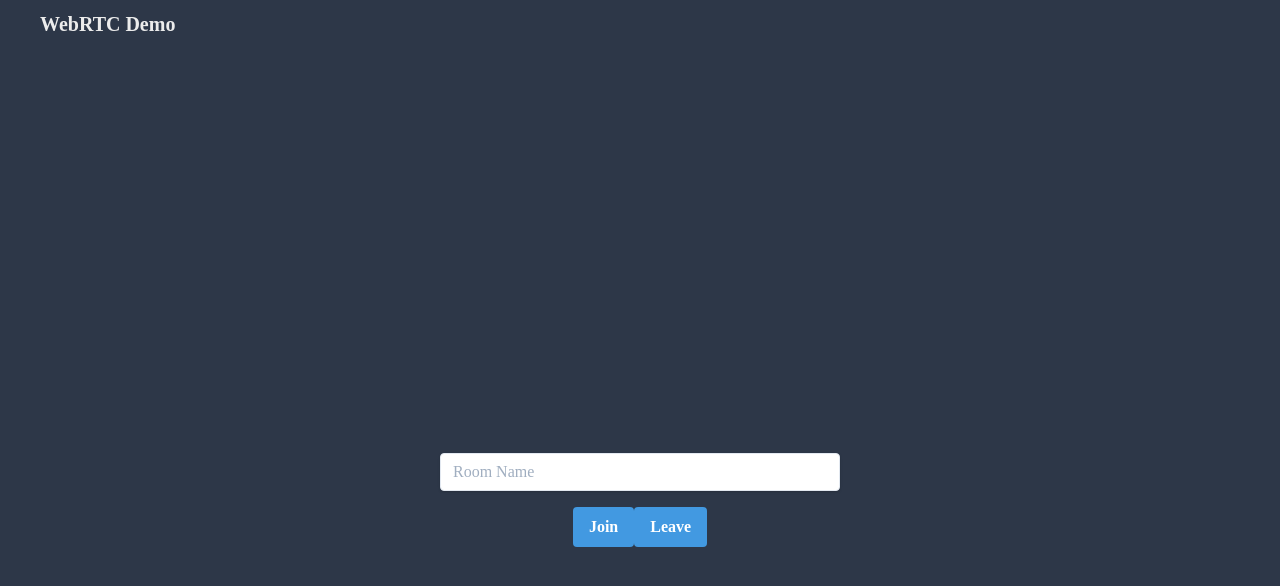
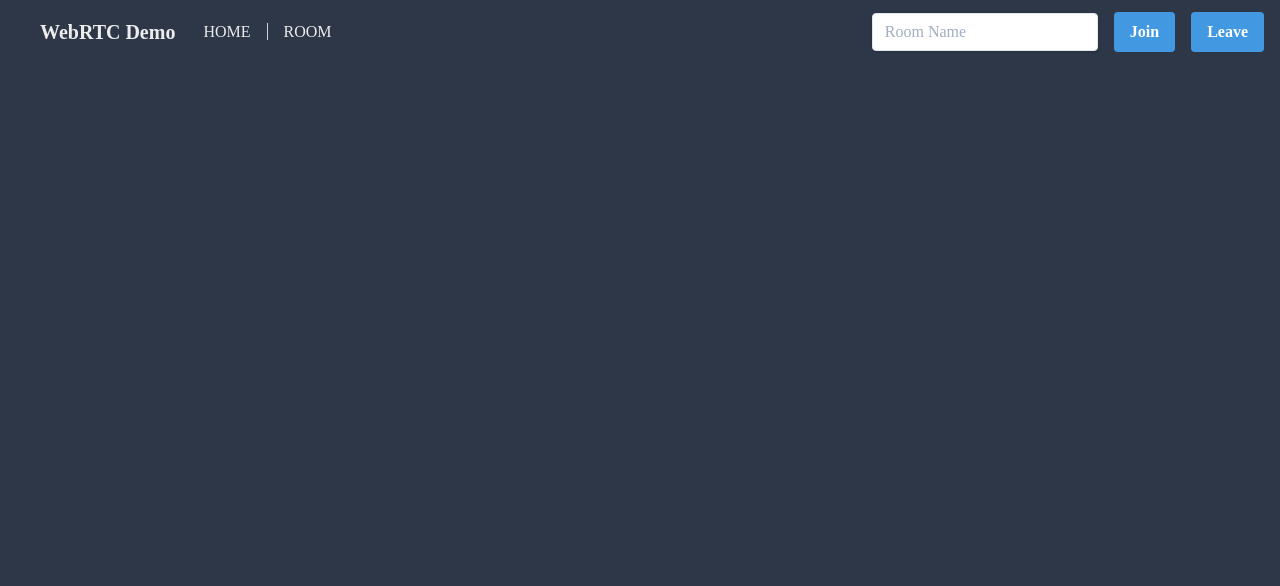
Before and after one commit to ryo-is/webrtc-cordova, a Vue app: page /room in a window 1280 px wide. Shown: the top 586 px of the page. Built offline with nearby package versions, Linux system fonts and the light colour scheme; no server answers; what skyway-js would draw is missing.

Commit message:
mod menu

```diff
--- a/src/App.vue
+++ b/src/App.vue
@@ -4,18 +4,16 @@
     class="flex flex-col items-center justify-center h-screen text-font-color"
   >
     <!-- <div class="text-4xl">Vue3 Demo</div> -->
-    <app-header></app-header>
+    <!-- <app-header></app-header> -->
     <router-view></router-view>
   </div>
 </template>
 
 <script lang="ts">
 import { defineComponent } from 'vue'
-import AppHeader from '@/components/elements/header.vue'
 
 export default defineComponent({
   name: 'App',
-  components: { AppHeader },
 })
 </script>
 
--- a/src/components/elements/header.vue
+++ b/src/components/elements/header.vue
@@ -1,6 +1,20 @@
 <template>
-  <div class="fixed inset-x-0 top-0 flex items-center h-12 px-10 z-100">
-    <div class="mr-4 text-xl font-bold">WebRTC Demo</div>
+  <div
+    class="fixed inset-x-0 top-0 flex items-center justify-between flex-wrap h-16 pl-10 z-100 space-x-3"
+  >
+    <div class="text-xl font-bold">WebRTC Demo</div>
+    <div class="links divide-x divide-gray-400 flex-grow text-left">
+      <a
+        class="px-4"
+        v-for="link in state.links"
+        :key="link.label"
+        :href="link.to"
+        >{{ link.label }}</a
+      >
+    </div>
+    <div class="slots flex items-center w-auto">
+      <slot></slot>
+    </div>
   </div>
 </template>
 
@@ -22,7 +36,7 @@ export default defineComponent({
     const state: State = reactive({
       links: [
         { to: '/', label: 'HOME' },
-        { to: '/todo', label: 'TODO' },
+        { to: '/room', label: 'ROOM' },
       ],
     })
 
--- a/src/views/Home.vue
+++ b/src/views/Home.vue
@@ -1,11 +1,8 @@
 <template>
   <div class="home">
-    <video id="skyway-video" width="400" autoplay playsinline></video>
-    <p>{{ state.peerID }}</p>
-    <div class="mb-4">
-      <label class="block text-md font-bold mb-2" for="their-id">
-        theirID
-      </label>
+    <app-header>
+      <p class="mr-4">PeerID: {{ state.peerID }}</p>
+      <div class="mr-4">
         <input
           v-model="state.theirID"
           class="shadow appearance-none border rounded w-full py-2 px-3 text-gray-700 leading-tight focus:outline-none"
@@ -15,19 +12,21 @@
         />
       </div>
       <button
-      class="bg-blue-500 hover:bg-blue-700 text-white font-bold py-2 px-4 rounded focus:outline-none"
+        class="mr-4 bg-blue-500 hover:bg-blue-700 text-white font-bold py-2 px-4 rounded focus:outline-none"
         type="button"
         @click="onCall"
       >
         Call
       </button>
       <button
-      class="bg-blue-500 hover:bg-blue-700 text-white font-bold py-2 px-4 rounded focus:outline-none"
+        class="mr-4 bg-gray-500 hover:bg-gray-700 text-white font-bold py-2 px-4 rounded focus:outline-none"
         type="button"
         @click="onCancel"
       >
         Cansel
       </button>
+    </app-header>
+    <video id="skyway-video" width="400" autoplay playsinline muted></video>
     <video id="their-video" width="400" autoplay playsinline></video>
   </div>
 </template>
@@ -35,6 +34,7 @@
 <script lang="ts">
 import { defineComponent, onMounted, reactive } from 'vue'
 import Peer, { MediaConnection } from 'skyway-js'
+import AppHeader from '@/components/elements/header.vue'
 
 type State = {
   peerID: string
@@ -53,6 +53,7 @@ let localMediaConnection: MediaConnection
 
 export default defineComponent({
   name: 'home',
+  components: { AppHeader },
   setup() {
     const state: State = reactive({
       peerID: '',
--- a/src/views/Room.vue
+++ b/src/views/Room.vue
@@ -1,13 +1,7 @@
 <template>
   <div class="room">
-    <video
-      id="js-local-stream"
-      class="m-auto"
-      width="400"
-      autoplay
-      playsinline
-    ></video>
-    <div class="my-4">
+    <app-header>
+      <div class="mr-4">
         <input
           v-model="state.roomID"
           class="shadow appearance-none border rounded w-full py-2 px-3 text-gray-700 leading-tight focus:outline-none"
@@ -17,19 +11,28 @@
         />
       </div>
       <button
-      class="bg-blue-500 hover:bg-blue-700 text-white font-bold py-2 px-4 rounded focus:outline-none"
+        class="bg-blue-500 hover:bg-blue-700 text-white font-bold mr-4 py-2 px-4 rounded focus:outline-none"
         type="button"
         @click="onJoin"
       >
         Join
       </button>
       <button
-      class="bg-blue-500 hover:bg-blue-700 text-white font-bold py-2 px-4 rounded focus:outline-none"
+        class="bg-blue-500 hover:bg-blue-700 text-white font-bold mr-4 py-2 px-4 rounded focus:outline-none"
         type="button"
         @click="onLeave"
       >
         Leave
       </button>
+    </app-header>
+    <video
+      id="js-local-stream"
+      class="m-auto"
+      width="400"
+      autoplay
+      playsinline
+      muted
+    ></video>
 
     <div class="remote-streams mt-4 flex" id="js-remote-streams"></div>
   </div>
@@ -39,6 +42,7 @@
 /* eslint-disable @typescript-eslint/no-explicit-any */
 import { defineComponent, onMounted, reactive } from 'vue'
 import Peer, { SfuRoom } from 'skyway-js'
+import AppHeader from '@/components/elements/header.vue'
 
 type State = {
   roomID: string
@@ -58,6 +62,7 @@ let remoteVideos: HTMLElement
 
 export default defineComponent({
   name: 'home',
+  components: { AppHeader },
   setup() {
     const state: State = reactive({
       roomID: '',
```
Lines whose indentation alone changed are shown as unchanged.
